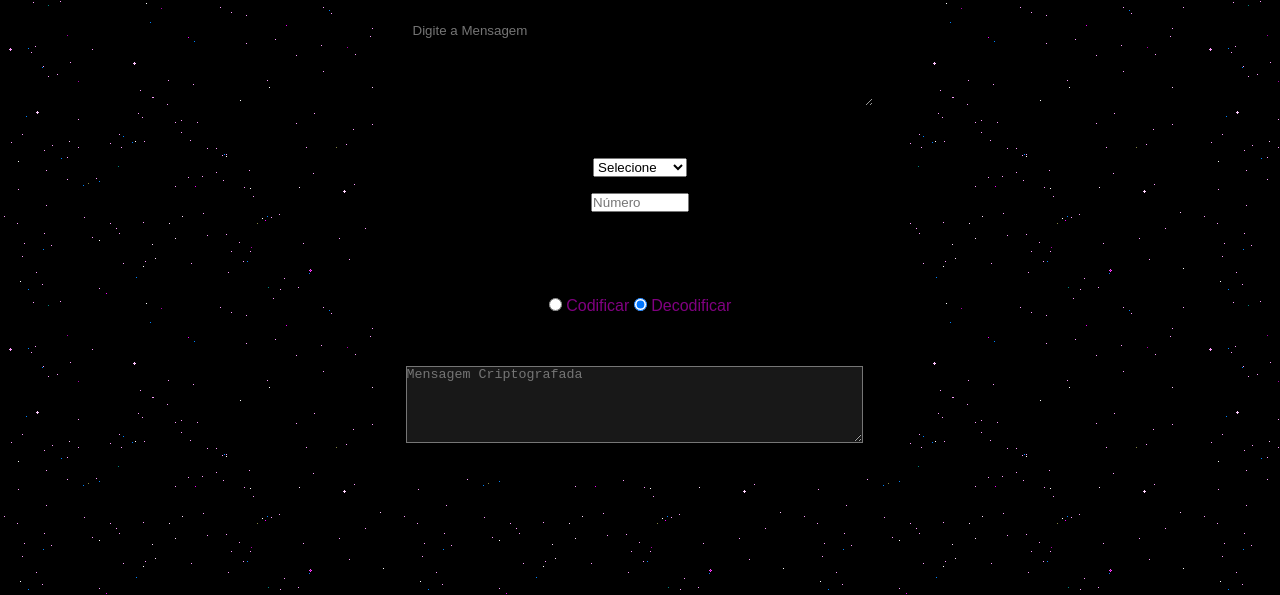
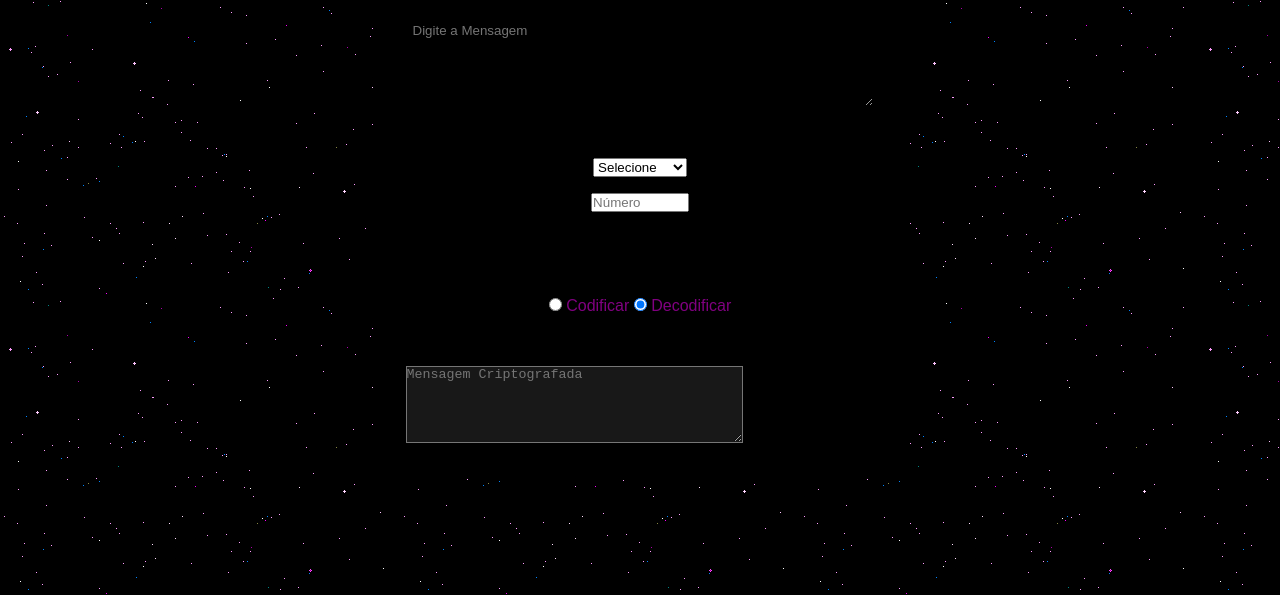
Before and after one commit to CrvgFelipe/ProjetoCriptografia, a plain HTML site: page index.html in a window 1280 px wide. Shown: the part 205-800 px from the top of the page. Drawn offline with Linux system fonts and the light colour scheme.

Commit message:
Update index.html

```diff
--- a/index.html
+++ b/index.html
@@ -55,7 +55,7 @@
 
         <!-- Campo da resposta cripttografada -->
         <div>
-             <textarea class="respostaMsg" rows="5" cols="55" readonly placeholder="Mensagem Criptografada"></textarea>
+             <textarea class="respostaMsg" rows="5" cols="40" readonly placeholder="Mensagem Criptografada"></textarea>
         </div>
 
         <input type="submit" value="Codificar" id="submit">
```
